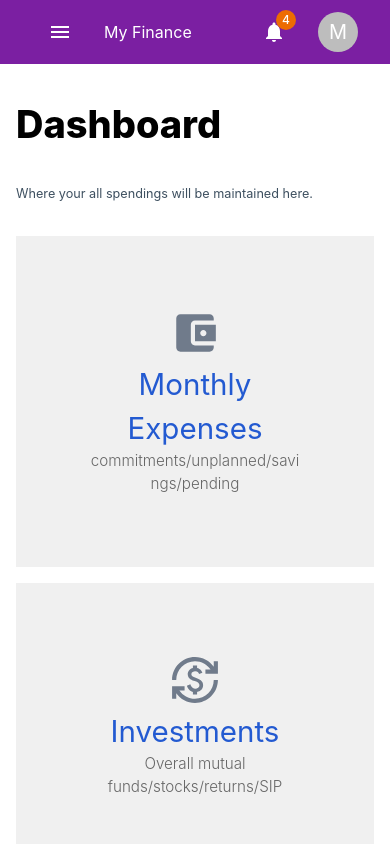
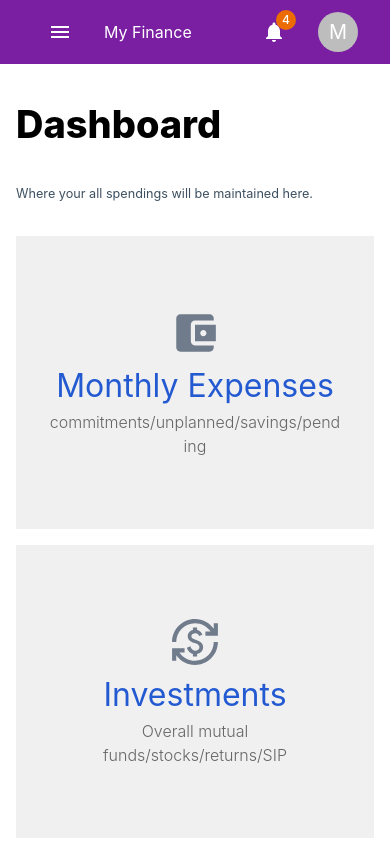
Before and after one commit to cra2ycoder/my-finance, a Next.js app: page /dashboard in a window 390 px wide. Shown: the top 844 px of the page. Built offline with nearby package versions, Linux system fonts and the light colour scheme.

Commit message:
css grid updates

```diff
--- a/components/DashboardGrid/DashboardGrid.tsx
+++ b/components/DashboardGrid/DashboardGrid.tsx
@@ -14,17 +14,17 @@ function DashboardGridItem(props: IDashboardGridItemProps) {
       <Box
         sx={{
           textAlign: 'center',
-          padding: '20%',
+          padding: '20% 2rem',
         }}
       >
         {icon}
-        <Typography sx={{ color: '#235ad1', fontSize: '3.5vh' }}>
+        <Typography sx={{ color: '#235ad1', fontSize: '2rem' }}>
           {name}
         </Typography>
         <Typography
           sx={{
             color: '#666666',
-            fontSize: '1.8vh',
+            fontSize: '1rem',
             wordBreak: 'break-word',
             fontWeight: 300,
           }}
--- a/components/DashboardGrid/styles.module.scss
+++ b/components/DashboardGrid/styles.module.scss
@@ -1,10 +1,18 @@
 /* dashboard css added */
 .dashboard-grids-container {
-  grid-template-columns: repeat(2, 1fr);
+  grid-template-columns: repeat(3, 1fr);
 }
 
-@media (max-width: 768px) {
+@media (max-width: 1024px) {
+  .dashboard-grids-container {
+    grid-template-columns: repeat(2, 1fr);
+    width: 100%;
+  }
+}
+
+@media (max-width: 640px) {
   .dashboard-grids-container {
     grid-template-columns: repeat(1, 1fr);
+    width: 100%;
   }
 }
```
